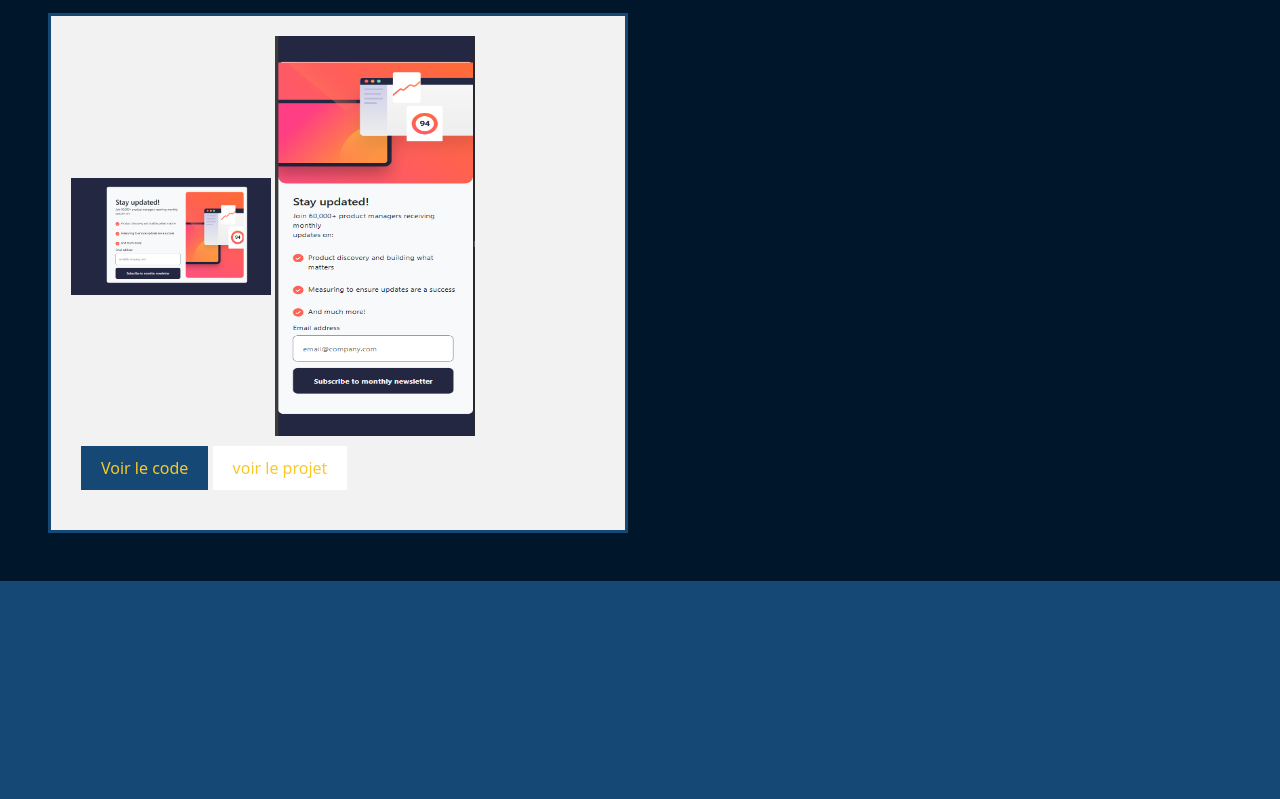
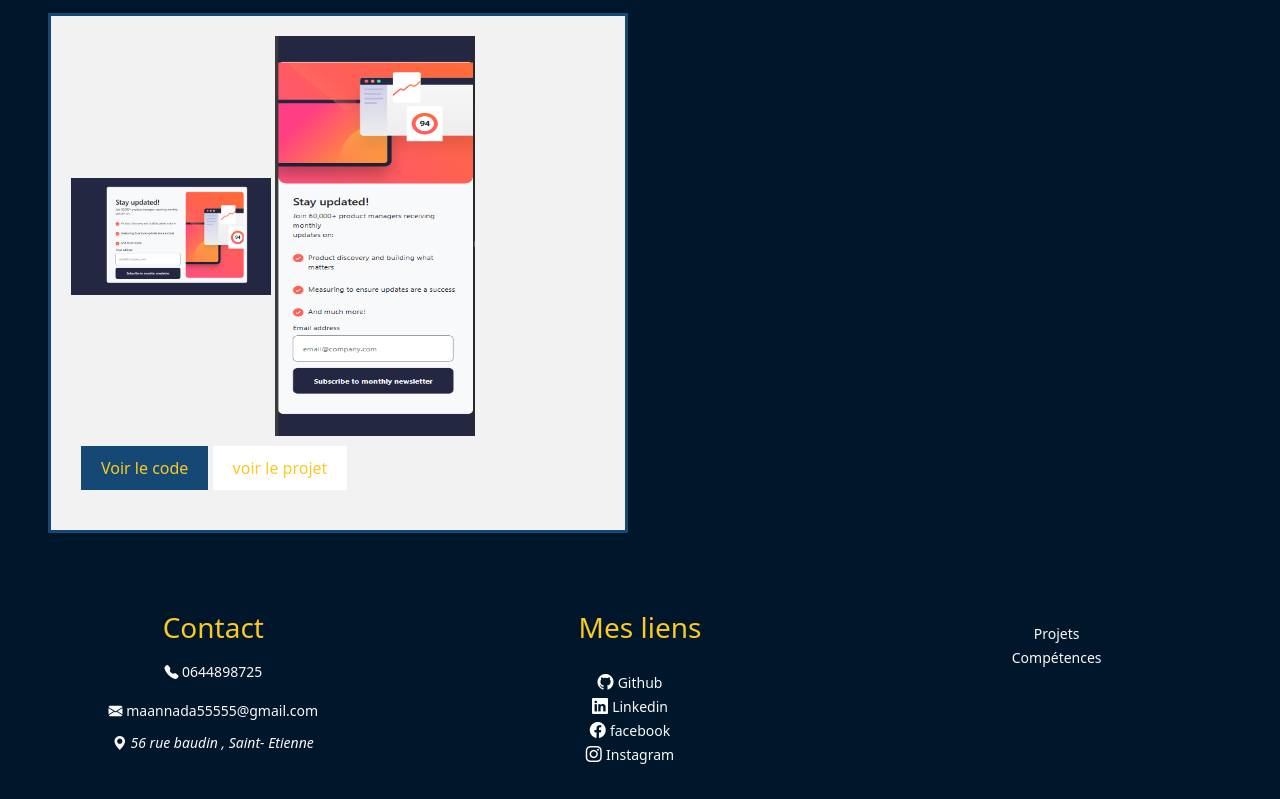
Before and after one commit to Maan625/mon_portfolio, a website: page scss/projets.html in a window 1280 px wide. Shown: the part 2635-3434 px from the top of the page. Before the commit the page ends 3216 px from the top, so only its background shows below. Drawn offline with nearby package versions, Linux system fonts and the light colour scheme.

Commit message:
add la section footer

```diff
--- a/scss/projets.html
+++ b/scss/projets.html
@@ -242,6 +242,37 @@
         </section>
 
     </main>
+      <footer>
+        <section class="footer">
+          <div class="row mx-auto  justify-content-md-around  justify-content-sm-center text-sm-center">
+            <div class="col-md-4 text-center">
+                  <h3 class="titre_footer mb-3">Contact</h3>
+                <p class="para_contact"><i class="bi bi-telephone-fill"></i> 0644898725</p>
+                <a href="mailto:maannada55555@gmail.com" class="para_contact  text-decoration-none"><i class="bi bi-envelope-fill"></i> maannada55555@gmail.com</a>
+                <p class="para_contact"><i><i class="bi bi-geo-alt-fill"></i> 56 rue baudin , Saint- Etienne</i></p>
+            </div>
+              <div class="col-md-4">
+                  <h3 class="titre_footer ">Mes liens</h3>
+                <ul class="list-unstyled">
+                    <li><i class="bi bi-github"></i> <a href="#">Github</a></li>
+                    <li><i class="bi bi-linkedin"></i> <a href="#">Linkedin</a></li>
+                    <li><i class="bi bi-facebook"></i> <a href="#"> facebook</a></li>
+                    <li><i class="bi bi-instagram"></i> <a href="#">Instagram</a></li>
+
+                </ul>
+            </div>
+              <div class="col-md-4">
+                   <ul class="list-unstyled_1 text-center">
+                    <li><a href="#">Projets</a></li>
+                    <li><a href="#">Compétences</a></li>
+                   </ul>
+
+
+            </div>
+          </div>
+        </section>
+
+    </footer>
 </body>
 
 </html>
```
